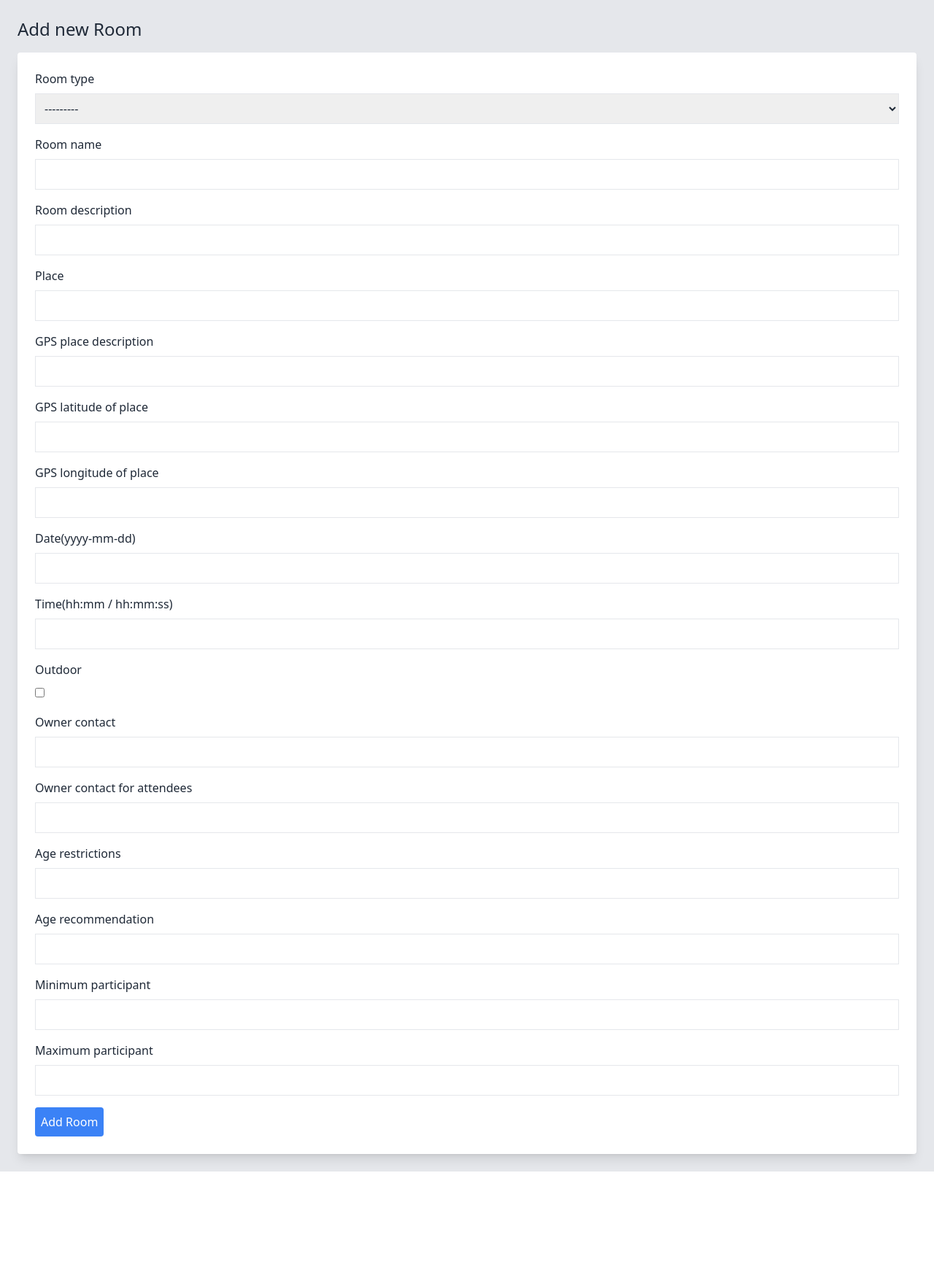
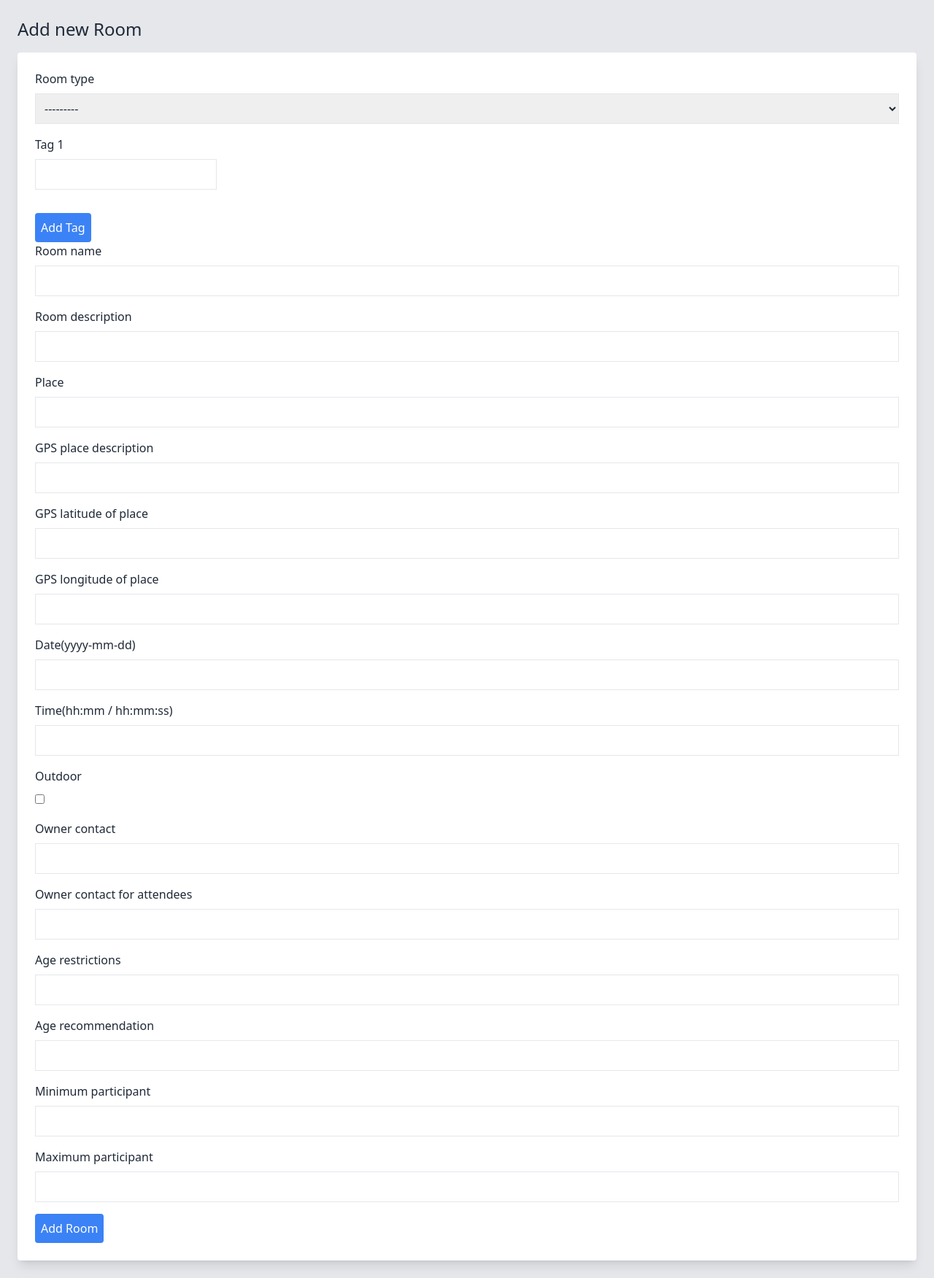
Before and after one commit to HodVi/Rookio-light, a Django app: page /add_room/ in a window 1280 px wide. Shown: the part 88-1840 px from the top of the page at 73% size. Before the commit the page ends 1694 px from the top, so only its background shows below. Run offline with Django 4.2, Linux system fonts and the light colour scheme; a user stored in the database is signed in.

Commit message:
added - tag implementation into "Add new Room", up to 10 tags per room -> validation of uniqueness, re-rendering

```diff
--- a/static/output.css
+++ b/static/output.css
@@ -556,6 +556,10 @@ video {
   }
 }
 
+.visible {
+  visibility: visible;
+}
+
 .static {
   position: static;
 }
@@ -571,6 +575,10 @@ video {
 
 .mb-4 {
   margin-bottom: 1rem;
+}
+
+.ml-2 {
+  margin-left: 0.5rem;
 }
 
 .ml-4 {
@@ -593,12 +601,24 @@ video {
   margin-top: 0.5rem;
 }
 
+.mt-4 {
+  margin-top: 1rem;
+}
+
 .block {
   display: block;
 }
 
 .flex {
   display: flex;
+}
+
+.h-6 {
+  height: 1.5rem;
+}
+
+.w-6 {
+  width: 1.5rem;
 }
 
 .w-full {
@@ -619,6 +639,18 @@ video {
 
 .justify-between {
   justify-content: space-between;
+}
+
+.space-x-2 > :not([hidden]) ~ :not([hidden]) {
+  --tw-space-x-reverse: 0;
+  margin-right: calc(0.5rem * var(--tw-space-x-reverse));
+  margin-left: calc(0.5rem * calc(1 - var(--tw-space-x-reverse)));
+}
+
+.space-y-4 > :not([hidden]) ~ :not([hidden]) {
+  --tw-space-y-reverse: 0;
+  margin-top: calc(1rem * calc(1 - var(--tw-space-y-reverse)));
+  margin-bottom: calc(1rem * var(--tw-space-y-reverse));
 }
 
 .rounded {
@@ -649,9 +681,18 @@ video {
   background-color: rgb(229 231 235 / var(--tw-bg-opacity));
 }
 
+.bg-red-500 {
+  --tw-bg-opacity: 1;
+  background-color: rgb(239 68 68 / var(--tw-bg-opacity));
+}
+
 .bg-white {
   --tw-bg-opacity: 1;
   background-color: rgb(255 255 255 / var(--tw-bg-opacity));
+}
+
+.p-1 {
+  padding: 0.25rem;
 }
 
 .p-2 {
--- a/viewer/forms.py
+++ b/viewer/forms.py
@@ -40,12 +40,13 @@ class RoomForm(forms.ModelForm):
 
 
 class TagForm(forms.Form):
-    name = forms.CharField(max_length=25)
+    name = forms.CharField(max_length=25, label='Tags')
 
     def clean_name(self):
         name = self.cleaned_data.get('name')
         if not name:
             raise ValidationError("Tag name cannot be empty.")
-        if Tag.objects.filter(name=name).exists():
-            raise ValidationError("Tag with this name already exists.")
+        # this part is no longer needed because we WANT an existing tag to be assigned to a newly created room
+        # if Tag.objects.filter(name=name).exists():
+        #     raise ValidationError("Tag with this name already exists.")
         return name
--- a/viewer/templates/add_room.html
+++ b/viewer/templates/add_room.html
@@ -6,47 +6,83 @@
 <h2 class="mb-4 text-2xl">Add new Room</h2>
 <form method="post" class="bg-white p-6 rounded shadow-lg">
     {% csrf_token %}
-{#    {{ form.as_p }}#}
-    {% if form.non_field_errors %}
+{#    {{ room_form.as_p }}#}
+    {% if room_form.non_field_errors %}
         <div class="mb-4 text-red-500">
-            {{ form.non_field_errors }}
+            {{ room_form.non_field_errors }}
         </div>
     {% endif %}
 
     <div class="mb-4">
-        <label for="{{ form.room_type.id_for_label }}" class="block mb-2">Room type</label>
-        <select id="{{ form.room_type.id_for_label }}" class="border p-2 w-full" name="{{ form.room_type.name }}">
-            {% for value, display in form.room_type.field.choices %}
-                <option value="{{ value }}" {% if form.room_type.value == value %}selected{% endif %}>{{ display }}</option>
+        <label for="{{ room_form.room_type.id_for_label }}" class="block mb-2">Room type</label>
+        <select id="{{ room_form.room_type.id_for_label }}" class="border p-2 w-full" name="{{ room_form.room_type.name }}">
+            {% for value, display in room_form.room_type.field.choices %}
+                <option value="{{ value }}" {% if room_form.room_type.value == value %}selected{% endif %}>{{ display }}</option>
             {% endfor %}
         </select>
-        {% if form.room_type.errors %}
-            <div class="text-red-500">{{ form.room_type.errors }}</div>
+        {% if room_form.room_type.errors %}
+            <div class="text-red-500">{{ room_form.room_type.errors }}</div>
         {% endif %}
     </div>
 
+{#    <div id="tag-forms" class="space-y-4">#}
+{#    {% for tag_form in tag_forms %}#}
+{#        <div class="tag-form">#}
+{#            <label for="{{ tag_form.name.id_for_label }}" class="block mb-2">{{ tag_form.name.label }}</label>#}
+{#            <div class="flex items-center">#}
+{#                <input id="{{ tag_form.name.id_for_label }}" class="border p-2 w-full" type="text" name="{{ tag_form.name.name }}" value="{{ tag_form.name.value|default:'' }}">#}
+{#                <button type="button" class="remove-tag ml-2 p-1 bg-red-500 text-white rounded">Remove</button>#}
+{#            </div>#}
+{#            {% if tag_form.name.errors %}#}
+{#                <div class="text-red-500">{{ tag_form.name.errors }}</div>#}
+{#            {% endif %}#}
+{#        </div>#}
+{#    {% endfor %}#}
+{#    </div>#}
+{#    <button type="button" id="add-tag" class="mt-4 p-2 bg-blue-500 text-white rounded">Add Tag</button>#}
+
+    <div id="tag-container" class="space-y-4">
+        {% for tag_name in tag_names %}
+        <div class="tag-field">
+            <div class="mb-4">
+                <label for="tag-{{ forloop.counter }}" class="block mb-2">Tag {{ forloop.counter }}</label>
+                <div class="flex">
+                <input id="tag-{{ forloop.counter }}" class="border p-2 flex-grow" type="text" name="tag-{{ forloop.counter }}" value="{{ tag_name|default:'' }}">
+                {% if not forloop.first %}
+                <button type="button" class="remove-tag-button ml-2 p-1 bg-red-500 text-white rounded">Remove Tag</button>
+                {% endif %}
+                </div>
+                <div class="tag-errors text-red-500"></div>
+            </div>
+        </div>
+        {% endfor %}
+    </div>
+    <button type="button" id="add-tag-button" class="mt-4 p-2 bg-blue-500 text-white rounded">Add Tag</button>
+    <input type="hidden" id="total-tags" name="total-tags">
+
+
     <div class="mb-4">
-        <label for="{{ form.name.id_for_label }}" class="block mb-2">Room name</label>
-        <input id="{{ form.name.id_for_label }}" class="border p-2 w-full" type="text" name="{{ form.name.name }}" value="{{ form.name.value|default:'' }}">
-        {% if form.name.errors %}
-            <div class="text-red-500">{{ form.name.errors }}</div>
+        <label for="{{ room_form.name.id_for_label }}" class="block mb-2">Room name</label>
+        <input id="{{ room_form.name.id_for_label }}" class="border p-2 w-full" type="text" name="{{ room_form.name.name }}" value="{{ room_form.name.value|default:'' }}">
+        {% if room_form.name.errors %}
+            <div class="text-red-500">{{ room_form.name.errors }}</div>
         {% endif %}
     </div>
 
 {#    TODO stretch description field more to the bottom/top#}
     <div class="mb-4">
-        <label for="{{ form.description.id_for_label }}" class="block mb-2">Room description</label>
-        <input id="{{ form.description.id_for_label }}" class="border p-2 w-full" type="text" name="{{ form.description.name }}" value="{{ form.description.value|default:'' }}">
-        {% if form.description.errors %}
-            <div class="text-red-500">{{ form.description.errors }}</div>
+        <label for="{{ room_form.description.id_for_label }}" class="block mb-2">Room description</label>
+        <input id="{{ room_form.description.id_for_label }}" class="border p-2 w-full" type="text" name="{{ room_form.description.name }}" value="{{ room_form.description.value|default:'' }}">
+        {% if room_form.description.errors %}
+            <div class="text-red-500">{{ room_form.description.errors }}</div>
         {% endif %}
     </div>
 
     <div class="mb-4">
-        <label for="{{ form.place.id_for_label }}" class="block mb-2">Place</label>
-        <input id="{{ form.place.id_for_label }}" class="border p-2 w-full" type="text" name="{{ form.place.name }}" value="{{ form.place.value|default:'' }}">
-        {% if form.place.errors %}
-            <div class="text-red-500">{{ form.place.errors }}</div>
+        <label for="{{ room_form.place.id_for_label }}" class="block mb-2">Place</label>
+        <input id="{{ room_form.place.id_for_label }}" class="border p-2 w-full" type="text" name="{{ room_form.place.name }}" value="{{ room_form.place.value|default:'' }}">
+        {% if room_form.place.errors %}
+            <div class="text-red-500">{{ room_form.place.errors }}</div>
         {% endif %}
     </div>
 
@@ -59,102 +95,146 @@
 
 
     <div class="mb-4">
-        <label for="{{ form.gps_description.id_for_label }}" class="block mb-2">GPS place description</label>
-        <input id="{{ form.gps_description.id_for_label }}" class="border p-2 w-full" type="text" name="{{ form.gps_description.name }}" value="{{ form.gps_description.value|default:'' }}">
-        {% if form.gps_description.errors %}
-            <div class="text-red-500">{{ form.gps_description.errors }}</div>
+        <label for="{{ room_form.gps_description.id_for_label }}" class="block mb-2">GPS place description</label>
+        <input id="{{ room_form.gps_description.id_for_label }}" class="border p-2 w-full" type="text" name="{{ room_form.gps_description.name }}" value="{{ room_form.gps_description.value|default:'' }}">
+        {% if room_form.gps_description.errors %}
+            <div class="text-red-500">{{ room_form.gps_description.errors }}</div>
         {% endif %}
     </div>
 
     <div class="mb-4">
-        <label for="{{ form.gps_lat.id_for_label }}" class="block mb-2">GPS latitude of place</label>
-        <input id="{{ form.gps_lat.id_for_label }}" class="border p-2 w-full" type="text" name="{{ form.gps_lat.name }}" value="{{ form.gps_lat.value|default:'' }}">
-        {% if form.gps_lat.errors %}
-            <div class="text-red-500">{{ form.gps_lat.errors }}</div>
+        <label for="{{ room_form.gps_lat.id_for_label }}" class="block mb-2">GPS latitude of place</label>
+        <input id="{{ room_form.gps_lat.id_for_label }}" class="border p-2 w-full" type="text" name="{{ room_form.gps_lat.name }}" value="{{ room_form.gps_lat.value|default:'' }}">
+        {% if room_form.gps_lat.errors %}
+            <div class="text-red-500">{{ room_form.gps_lat.errors }}</div>
         {% endif %}
     </div>
 
     <div class="mb-4">
-        <label for="{{ form.gps_lng.id_for_label }}" class="block mb-2">GPS longitude of place</label>
-        <input id="{{ form.gps_lng.id_for_label }}" class="border p-2 w-full" type="text" name="{{ form.gps_lng.name }}" value="{{ form.gps_lng.value|default:'' }}">
-        {% if form.gps_lng.errors %}
-            <div class="text-red-500">{{ form.gps_lng.errors }}</div>
+        <label for="{{ room_form.gps_lng.id_for_label }}" class="block mb-2">GPS longitude of place</label>
+        <input id="{{ room_form.gps_lng.id_for_label }}" class="border p-2 w-full" type="text" name="{{ room_form.gps_lng.name }}" value="{{ room_form.gps_lng.value|default:'' }}">
+        {% if room_form.gps_lng.errors %}
+            <div class="text-red-500">{{ room_form.gps_lng.errors }}</div>
         {% endif %}
     </div>
 
 {#    TODO - if Room name or Room description is already filled in, then try to read any number string and put it into date field     #}
     <div class="mb-4">
-        <label for="{{ form.date.id_for_label }}" class="block mb-2">Date(yyyy-mm-dd)</label>
-        <input id="{{ form.date.id_for_label }}" class="border p-2 w-full" type="text" name="{{ form.date.name }}" value="{{ form.date.value|default:'' }}">
-        {% if form.date.errors %}
-            <div class="text-red-500">{{ form.date.errors }}</div>
+        <label for="{{ room_form.date.id_for_label }}" class="block mb-2">Date(yyyy-mm-dd)</label>
+        <input id="{{ room_form.date.id_for_label }}" class="border p-2 w-full" type="text" name="{{ room_form.date.name }}" value="{{ room_form.date.value|default:'' }}">
+        {% if room_form.date.errors %}
+            <div class="text-red-500">{{ room_form.date.errors }}</div>
         {% endif %}
     </div>
 
     <div class="mb-4">
-        <label for="{{ form.time.id_for_label }}" class="block mb-2">Time(hh:mm / hh:mm:ss)</label>
-        <input id="{{ form.time.id_for_label }}" class="border p-2 w-full" type="text" name="{{ form.time.name }}" value="{{ form.time.value|default:'' }}">
-        {% if form.time.errors %}
-            <div class="text-red-500">{{ form.time.errors }}</div>
+        <label for="{{ room_form.time.id_for_label }}" class="block mb-2">Time(hh:mm / hh:mm:ss)</label>
+        <input id="{{ room_form.time.id_for_label }}" class="border p-2 w-full" type="text" name="{{ room_form.time.name }}" value="{{ room_form.time.value|default:'' }}">
+        {% if room_form.time.errors %}
+            <div class="text-red-500">{{ room_form.time.errors }}</div>
         {% endif %}
     </div>
 
     <div class="mb-4">
-        <label for="{{ form.outdoor.id_for_label }}" class="block mb-2">Outdoor</label>
-        <input id="{{ form.outdoor.id_for_label }}" class="border mr-2" type="checkbox" name="{{ form.outdoor.name }}" {% if form.outdoor.value %}checked{% endif %}>
-        {% if form.outdoor.errors %}
-            <div class="text-red-500">{{ form.outdoor.errors }}</div>
+        <label for="{{ room_form.outdoor.id_for_label }}" class="block mb-2">Outdoor</label>
+        <input id="{{ room_form.outdoor.id_for_label }}" class="border mr-2" type="checkbox" name="{{ room_form.outdoor.name }}" {% if room_form.outdoor.value %}checked{% endif %}>
+        {% if room_form.outdoor.errors %}
+            <div class="text-red-500">{{ room_form.outdoor.errors }}</div>
         {% endif %}
     </div>
 
     <div class="mb-4">
-        <label for="{{ form.contact_public.id_for_label }}" class="block mb-2">Owner contact</label>
-        <input id="{{ form.contact_public.id_for_label }}" class="border p-2 w-full" type="text" name="{{ form.contact_public.name }}" value="{{ form.contact_public.value|default:'' }}">
-        {% if form.contact_public.errors %}
-            <div class="text-red-500">{{ form.contact_public.errors }}</div>
+        <label for="{{ room_form.contact_public.id_for_label }}" class="block mb-2">Owner contact</label>
+        <input id="{{ room_form.contact_public.id_for_label }}" class="border p-2 w-full" type="text" name="{{ room_form.contact_public.name }}" value="{{ room_form.contact_public.value|default:'' }}">
+        {% if room_form.contact_public.errors %}
+            <div class="text-red-500">{{ room_form.contact_public.errors }}</div>
         {% endif %}
     </div>
 
     <div class="mb-4">
-        <label for="{{ form.contact_after_assignment.id_for_label }}" class="block mb-2">Owner contact for attendees</label>
-        <input id="{{ form.contact_after_assignment.id_for_label }}" class="border p-2 w-full" type="text" name="{{ form.contact_after_assignment.name }}" value="{{ form.contact_after_assignment.value|default:'' }}">
-        {% if form.contact_after_assignment.errors %}
-            <div class="text-red-500">{{ form.contact_after_assignment.errors }}</div>
+        <label for="{{ room_form.contact_after_assignment.id_for_label }}" class="block mb-2">Owner contact for attendees</label>
+        <input id="{{ room_form.contact_after_assignment.id_for_label }}" class="border p-2 w-full" type="text" name="{{ room_form.contact_after_assignment.name }}" value="{{ room_form.contact_after_assignment.value|default:'' }}">
+        {% if room_form.contact_after_assignment.errors %}
+            <div class="text-red-500">{{ room_form.contact_after_assignment.errors }}</div>
         {% endif %}
     </div>
 
     <div class="mb-4">
-        <label for="{{ form.age_restriction.id_for_label }}" class="block mb-2">Age restrictions</label>
-        <input id="{{ form.age_restriction.id_for_label }}" class="border p-2 w-full" type="text" name="{{ form.age_restriction.name }}" value="{{ form.age_restriction.value|default:'' }}">
-        {% if form.age_restriction.errors %}
-            <div class="text-red-500">{{ form.age_restriction.errors }}</div>
+        <label for="{{ room_form.age_restriction.id_for_label }}" class="block mb-2">Age restrictions</label>
+        <input id="{{ room_form.age_restriction.id_for_label }}" class="border p-2 w-full" type="text" name="{{ room_form.age_restriction.name }}" value="{{ room_form.age_restriction.value|default:'' }}">
+        {% if room_form.age_restriction.errors %}
+            <div class="text-red-500">{{ room_form.age_restriction.errors }}</div>
         {% endif %}
     </div>
 
     <div class="mb-4">
-        <label for="{{ form.age_recommendation.id_for_label }}" class="block mb-2">Age recommendation</label>
-        <input id="{{ form.age_recommendation.id_for_label }}" class="border p-2 w-full" type="text" name="{{ form.age_recommendation.name }}" value="{{ form.age_recommendation.value|default:'' }}">
-        {% if form.age_recommendation.errors %}
-            <div class="text-red-500">{{ form.age_recommendation.errors }}</div>
+        <label for="{{ room_form.age_recommendation.id_for_label }}" class="block mb-2">Age recommendation</label>
+        <input id="{{ room_form.age_recommendation.id_for_label }}" class="border p-2 w-full" type="text" name="{{ room_form.age_recommendation.name }}" value="{{ room_form.age_recommendation.value|default:'' }}">
+        {% if room_form.age_recommendation.errors %}
+            <div class="text-red-500">{{ room_form.age_recommendation.errors }}</div>
         {% endif %}
     </div>
 
     <div class="mb-4">
-        <label for="{{ form.minimum_participants.id_for_label }}" class="block mb-2">Minimum participant</label>
-        <input id="{{ form.minimum_participants.id_for_label }}" class="border p-2 w-full" type="text" name="{{ form.minimum_participants.name }}" value="{{ form.minimum_participants.value|default:'' }}">
-        {% if form.minimum_participants.errors %}
-            <div class="text-red-500">{{ form.minimum_participants.errors }}</div>
+        <label for="{{ room_form.minimum_participants.id_for_label }}" class="block mb-2">Minimum participant</label>
+        <input id="{{ room_form.minimum_participants.id_for_label }}" class="border p-2 w-full" type="text" name="{{ room_form.minimum_participants.name }}" value="{{ room_form.minimum_participants.value|default:'' }}">
+        {% if room_form.minimum_participants.errors %}
+            <div class="text-red-500">{{ room_form.minimum_participants.errors }}</div>
         {% endif %}
     </div>
 
     <div class="mb-4">
-        <label for="{{ form.maximum_participants.id_for_label }}" class="block mb-2">Maximum participant</label>
-        <input id="{{ form.maximum_participants.id_for_label }}" class="border p-2 w-full" type="text" name="{{ form.maximum_participants.name }}" value="{{ form.maximum_participants.value|default:'' }}">
-        {% if form.maximum_participants.errors %}
-            <div class="text-red-500">{{ form.maximum_participants.errors }}</div>
+        <label for="{{ room_form.maximum_participants.id_for_label }}" class="block mb-2">Maximum participant</label>
+        <input id="{{ room_form.maximum_participants.id_for_label }}" class="border p-2 w-full" type="text" name="{{ room_form.maximum_participants.name }}" value="{{ room_form.maximum_participants.value|default:'' }}">
+        {% if room_form.maximum_participants.errors %}
+            <div class="text-red-500">{{ room_form.maximum_participants.errors }}</div>
         {% endif %}
     </div>
 
     <button type="submit" class="bg-blue-500 text-white p-2 rounded">Add Room</button>
 </form>
+
+
+<script>
+    const tagNames = [{% for tag_name in tag_names %}"{{ tag_name }}"{% if not forloop.last %}, {% endif %}{% endfor %}];
+    const tagContainer = document.getElementById('tag-container');
+    const addTagButton = document.getElementById('add-tag-button');
+    const totalTagsInput = document.getElementById('total-tags');
+    let tagCount = document.querySelectorAll('.tag-field').length;
+
+    totalTagsInput.value = tagCount;  // Set initial value
+
+    let totalTagsEverCreated = 1;
+
+    addTagButton.addEventListener('click', function() {
+        if (tagCount < 10) {
+            tagCount++;
+            totalTagsEverCreated++;
+            totalTagsInput.value = tagCount;  // Update total count
+
+            const newTagField = document.createElement('div');
+            newTagField.className = 'tag-field';
+            newTagField.innerHTML = `
+                <div class="mb-4">
+                    <label for="tag-${totalTagsEverCreated}" class="block mb-2">Tag ${tagCount}</label>
+                    <div class="flex">
+                        <input id="tag-${totalTagsEverCreated}" class="border p-2 flex-grow" type="text" name="tag-${totalTagsEverCreated}" value="${tagNames[tagCount-1] || ''}">
+                        <button type="button" class="remove-tag-button ml-2 p-1 bg-red-500 text-white rounded">Remove Tag</button>
+                    </div>
+                    <div class="tag-errors text-red-500"></div>
+                </div>
+            `;
+            tagContainer.appendChild(newTagField);
+        }
+    });
+
+    tagContainer.addEventListener('click', function(event) {
+        if (event.target.classList.contains('remove-tag-button') && event.target.parentNode.parentNode !== tagContainer.firstElementChild) {
+            event.target.parentNode.parentNode.remove();
+            tagCount--;
+            totalTagsInput.value = tagCount;  // Update total count
+        }
+    });
+</script>
+
 {% endblock %}
--- a/viewer/views.py
+++ b/viewer/views.py
@@ -1,3 +1,4 @@
+import itertools
 
 from django.contrib import messages
 
@@ -8,9 +9,9 @@ from django.contrib.auth.forms import AuthenticationForm, UserCreationForm
 
 from django.shortcuts import render, redirect
 
-from viewer.forms import CustomUserCreationForm, RoomForm
+from viewer.forms import CustomUserCreationForm, RoomForm, TagForm
 
-from viewer.models import Room, PersonOwner
+from viewer.models import Room, PersonOwner, Tag
 
 
 def register(request):
@@ -56,12 +57,30 @@ def welcome(request):
     return render(request, "welcome.html")
 
 
+# TODO ak existuje tag tak umozni odoslat formular ALE priradi existujuci tag k novovytvaranej roomke
+
+# TODO BUG, ASI uz fixnute otestovat moznosti a ci sa nezmenila fukcionalita inych validacii tagov -
+#  zmazanim tag fieldov napr zo stredu a naslednym pridanim,
+#  vzniknu duplikaty Tag nameov a potom data z jedneho z duplikatov nezapise do DB
 @login_required
 def add_room(request):
     if request.method == 'POST':
-        form = RoomForm(request.POST)
-        if form.is_valid():
-            new_room = form.save(commit=False)
+        room_form = RoomForm(request.POST)
+        # total_tags = int(request.POST.get('total-tags', 0))
+
+        tag_names = [value for key, value in request.POST.items() if key.startswith('tag-')]
+
+        # check if it has any duplicates by comparing its length with the length of its set
+        if len(tag_names) != len(set(tag_names)):
+            messages.error(request, 'Tag names must be unique.')
+            return render(request, 'add_room.html', {'room_form': room_form, 'tag_names': tag_names})
+
+        tag_forms = [TagForm({'name': tag_name}) for tag_name in tag_names]
+
+        all_forms_valid = room_form.is_valid() and all(tag_form.is_valid() for tag_form in tag_forms)
+
+        if all_forms_valid:
+            new_room = room_form.save(commit=False)
             person_owner, created = PersonOwner.objects.get_or_create(user_person_owner=request.user, defaults={
                 'permission': PersonOwner.PERMISSION_CHOICES[0][0]})
             if created:
@@ -69,16 +88,24 @@ def add_room(request):
                 person_owner.save()
             new_room.save()  # First save the room !!
             new_room.owners.add(person_owner)  # Then add the owner
+
+            for tag_form in tag_forms:
+                tag, created = Tag.objects.get_or_create(name=tag_form.cleaned_data['name'])
+                new_room.tags.add(tag)  # Add the tag to the room
+
             messages.success(request, "Room created successfully!")
-
             return redirect('welcome')  # TODO redirect to "Show Rooms" page
         else:
-            for field in form:
+            # iterate over all fields in all forms (the room form and all tag forms) in a single loop
+            # each TagForm instance in the tag_forms list is passed as a separate argument
+            for field in itertools.chain(room_form, *tag_forms):
                 for error in field.errors:
                     messages.error(request, f"{field.label}: {error}")
+            return render(request, 'add_room.html', {'room_form': room_form, 'tag_names': tag_names})
     else:
-        form = RoomForm()
-    return render(request, 'add_room.html', {'form': form})
+        room_form = RoomForm()
+        tag_names = ['']
+    return render(request, 'add_room.html', {'room_form': room_form, 'tag_names': tag_names})
 
 
 def rooms_overview(request):
```
Also changed, not shown: db.sqlite3.
